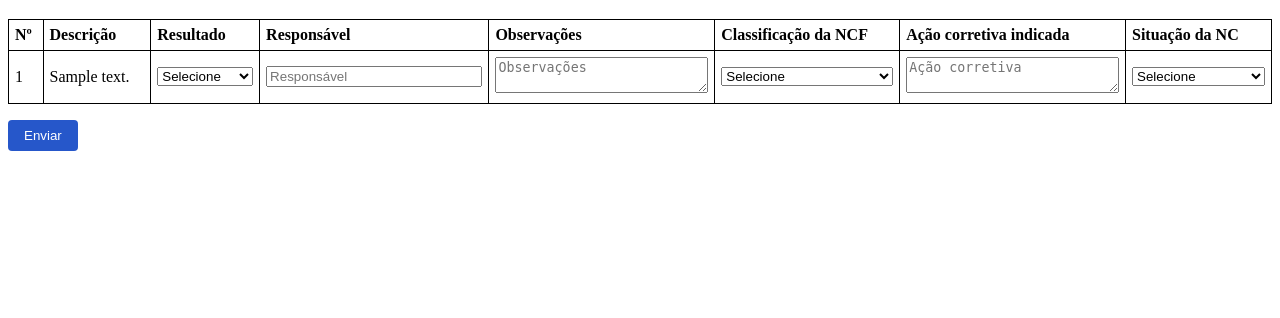
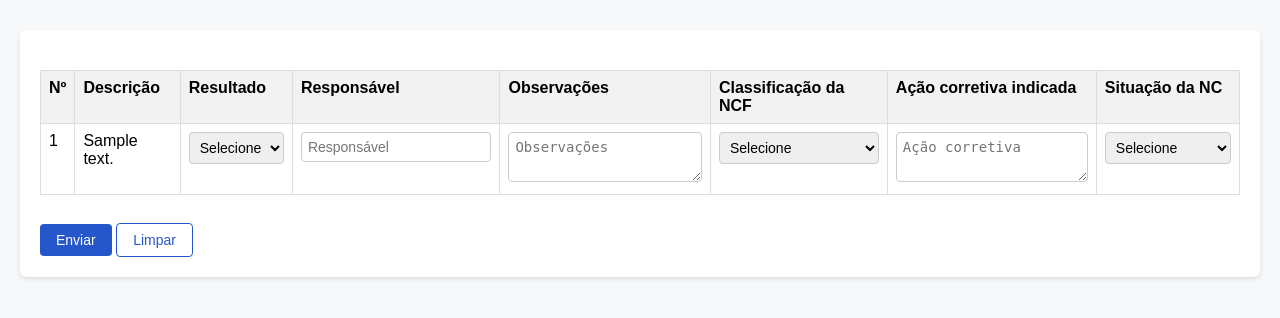
Before and after one commit to ViniciusSoares06/TDE-3-QA, a Flask app: page /checklist in a window 1280 px wide. Shown: the top 318 px of the page. Run offline with Flask 3, Linux system fonts and the light colour scheme; tables that the repository leaves empty hold one stand-in row (values such as "Sample post").

Commit message:
Estilza Checklist de adicionar auditoria

```diff
--- a/templates/checklist.html
+++ b/templates/checklist.html
@@ -5,50 +5,96 @@
     <meta name="viewport" content="width=device-width, initial-scale=1.0" />
     <title>Checklist</title>
     <style>
+      body {
+        font-family: Arial, sans-serif;
+        background-color: #f7f8fa;
+        margin: 0;
+        padding: 20px;
+      }
+
+      .cartao {
+        background-color: #fff;
+        padding: 20px;
+        margin: 10px 0;
+        border-radius: 6px;
+        box-shadow: 0 2px 5px rgba(0,0,0,0.1);
+      }
+
+      h3 {
+        margin-bottom: 20px;
+        color: #2657ca;
+      }
+
       table {
         border-collapse: collapse;
         width: 100%;
+        margin-bottom: 16px;
       }
 
-      th,
-      td {
-        border: 1px solid black;
-        padding: 6px;
+      th, td {
+        border: 1px solid #ddd;
+        padding: 8px;
         text-align: left;
+        vertical-align: top;
       }
 
-      select,
-      input,
-      textarea {
+      th {
+        background-color: #f2f2f2;
+      }
+
+      select, input, textarea {
         width: 100%;
         box-sizing: border-box;
+        padding: 6px;
+        border-radius: 4px;
+        border: 1px solid #ccc;
+        font-size: 14px;
       }
 
       textarea {
         resize: vertical;
+        min-height: 50px;
       }
 
-      button {
-        margin-top: 16px;
+      .botao {
         padding: 8px 16px;
-        background-color: #2657caff;
+        margin-top: 12px;
+        cursor: pointer;
         border-radius: 4px;
-        color: white;
-        border: none;
-        cursor: pointer;
+        font-size: 14px;
       }
 
-      button:hover {
+      .botao-primario {
+        background-color: #2657ca;
+        color: #fff;
+        border: none;
+      }
+
+      .botao-primario:hover {
         background-color: #1b3a8a;
+        transition: all 0.3s ease;
+      }
+
+      .botao-contorno {
+        background-color: transparent;
+        border: 1px solid #2657ca;
+        color: #2657ca;
+      }
+
+      .botao-contorno:hover {
+        background-color: #2657ca;
+        color: #fff;
         transition: all 0.3s ease;
       }
     </style>
   </head>
 
   <body>
+    <div class="cartao">
       <form action="#" method="post">
         <h3>{{ checklist.nome }}</h3>
         <input type="hidden" name="checklist-id" value="{{ checklist.id }}" />
+
         <table>
           <thead>
             <tr>
@@ -99,7 +145,6 @@
               <td>
                 <textarea
                   name="acao-corretiva[{{ pergunta.id }}]"
-                type="text"
                   placeholder="Ação corretiva"
                 ></textarea>
               </td>
@@ -115,7 +160,10 @@
             {% endfor %}
           </tbody>
         </table>
-      <button type="submit">Enviar</button>
+
+        <button type="submit" class="botao botao-primario">Enviar</button>
+        <button type="reset" class="botao botao-contorno">Limpar</button>
       </form>
+    </div>
   </body>
 </html>
```
Lines whose indentation alone changed are shown as unchanged.
